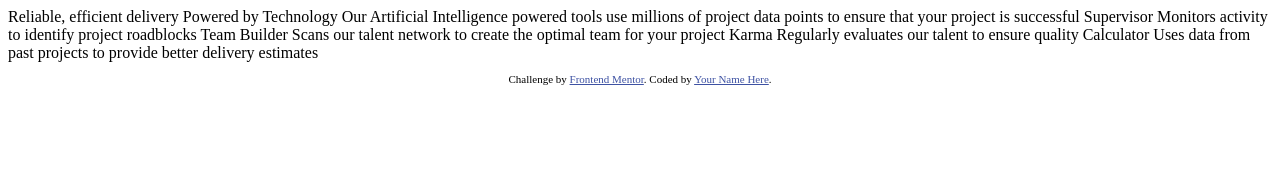
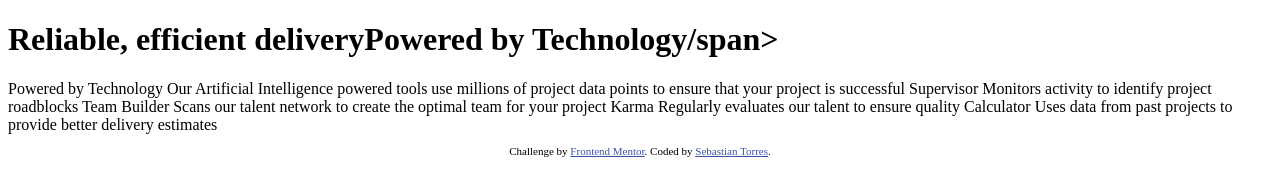
Before and after one commit to sebastiantorres86/Four-card-feature-section, a plain HTML site: page index.html in a window 1280 px wide. Drawn offline with Linux system fonts and the light colour scheme.

Commit message:
add header

```diff
--- a/index.html
+++ b/index.html
@@ -15,8 +15,10 @@
   </style>
 </head>
 <body>
+  <header>
+    <h1>Reliable, efficient delivery<span>Powered by Technology/span></h1>
+  </header>
 
-  Reliable, efficient delivery
   Powered by Technology
 
   Our Artificial Intelligence powered tools use millions of project data points
@@ -38,7 +40,7 @@
   <footer>
     <p class="attribution">
       Challenge by <a href="https://www.frontendmentor.io?ref=challenge" target="_blank">Frontend Mentor</a>.
-      Coded by <a href="#">Your Name Here</a>.
+      Coded by <a href="#">Sebastian Torres</a>.
     </p>
   </footer>
 </body>
```
